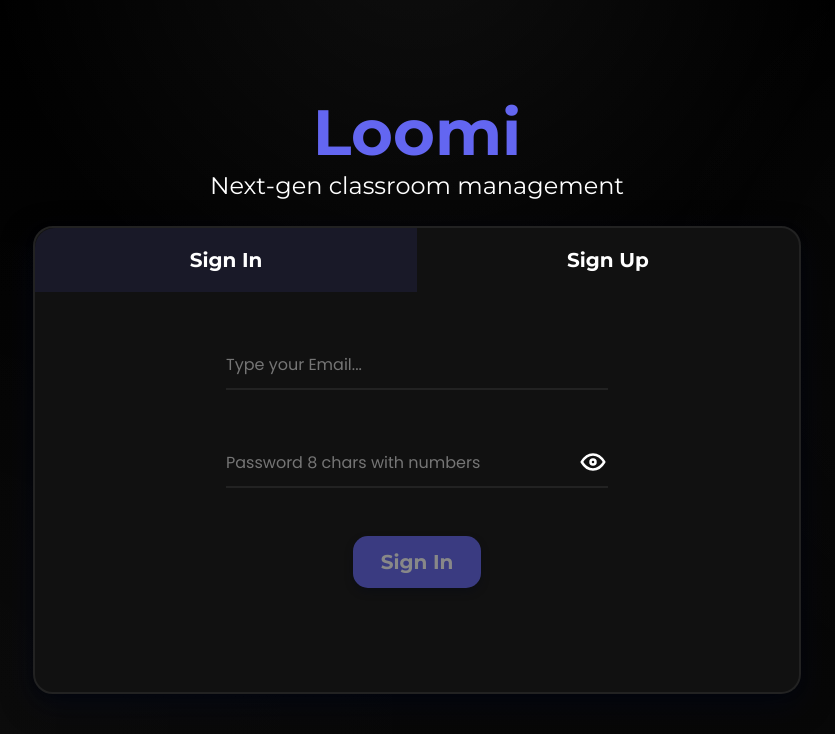
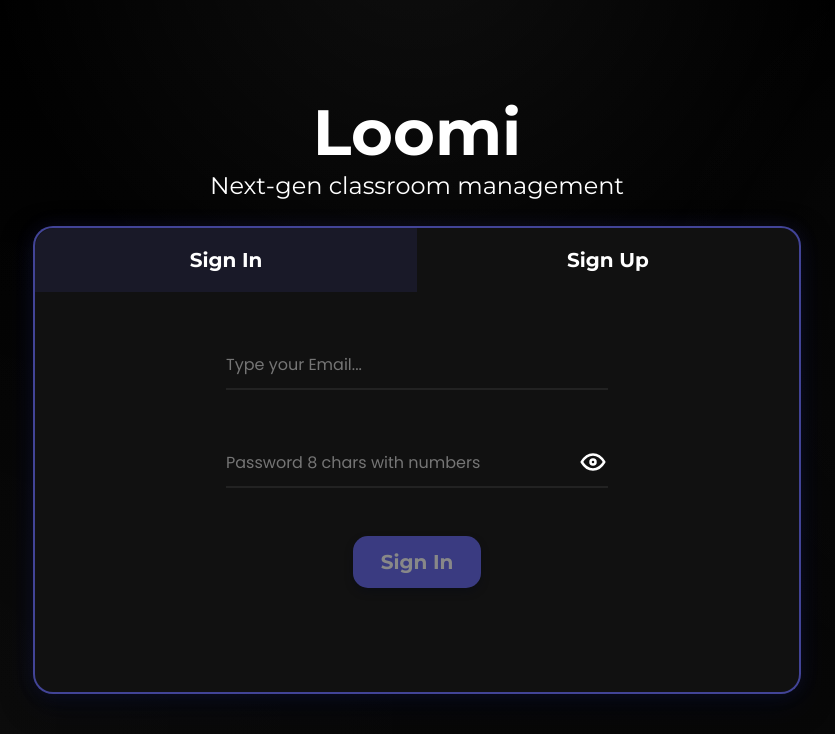
Before and after one commit to oriioll/loomi, a Vue app: page /login in a window 1280 px wide. Shown: the top 734 px of the page, without its empty margins (223-1058 px from the left). Built offline with nearby package versions, Linux system fonts and the light colour scheme.

Commit message:
style: change border of loginForm in Login and Register to blue

```diff
--- a/src/views/Login.vue
+++ b/src/views/Login.vue
@@ -126,7 +126,6 @@ header {
 
 header h1 {
   font-size: 4rem;
-  color: var(--accent-primary);
 }
 
 header p {
@@ -153,8 +152,11 @@ section.login {
   height: 100%;
   background-color: var(--card-bg);
   border-radius: 20px;
-  border: solid 2px var(--card-border);
-  box-shadow: 0 10px 30px rgba(2, 6, 23, 0.6), 0 2px 6px rgba(0, 0, 0, 0.35);
+  /* Borde azul con un toque de transparencia para que no sea tan "agresivo" */
+  border: 2px solid rgba(99, 102, 241, 0.6);
+  /* Un shadow que use el azul para dar sensación de profundidad */
+  box-shadow: 0 0 20px rgba(99, 102, 241, 0.1),
+    0 10px 30px rgba(2, 6, 23, 0.6);
   transition: all .3s ease-out;
   display: flex;
   flex-direction: column;
@@ -165,6 +167,7 @@ section.login {
 }
 
 .loginForm:hover {
+  border: 2px solid rgba(99, 102, 241, 1);
   transform: translateY(-4px);
   box-shadow: 0 20px 40px rgba(2, 6, 23, 0.6), 0 6px 12px rgba(0, 0, 0, 0.5);
 }
--- a/src/views/Register.vue
+++ b/src/views/Register.vue
@@ -181,7 +181,6 @@ header {
 
 header h1 {
   font-size: 4rem;
-  color: var(--accent-primary);
 }
 
 header p {
@@ -208,8 +207,9 @@ section.login {
   height: 100%;
   background-color: var(--card-bg);
   border-radius: 20px;
-  border: solid 2px var(--card-border);
-  box-shadow: 0 10px 30px rgba(2, 6, 23, 0.6), 0 2px 6px rgba(0, 0, 0, 0.35);
+  border: 2px solid rgba(99, 102, 241, 0.6);
+  box-shadow: 0 0 20px rgba(99, 102, 241, 0.1),
+    0 10px 30px rgba(2, 6, 23, 0.6);
   transition: all .3s ease-out;
   display: flex;
   flex-direction: column;
@@ -220,6 +220,7 @@ section.login {
 }
 
 .loginForm:hover {
+  border: 2px solid rgba(99, 102, 241, 1);
   transform: translateY(-4px);
   box-shadow: 0 20px 40px rgba(2, 6, 23, 0.6), 0 6px 12px rgba(0, 0, 0, 0.5);
 }
```
